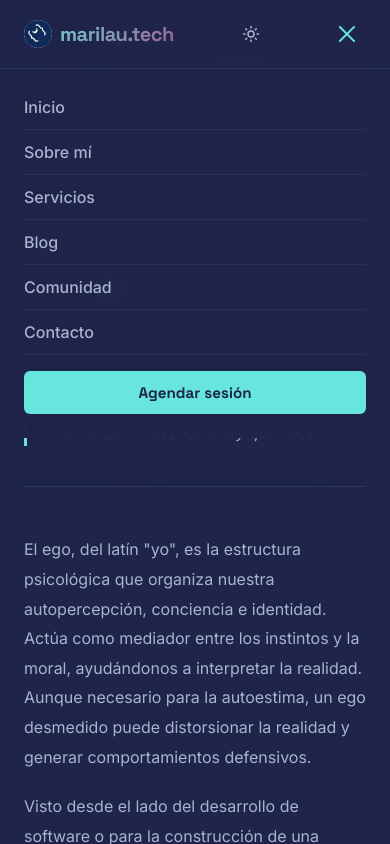
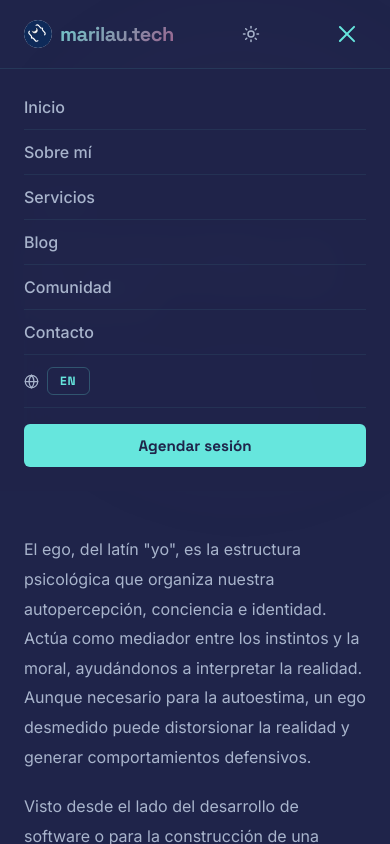
Before and after one commit to marlaurita/mi-web, a React (Vite) app: page /es/blog/ego-del-desarrollador in a window 390 px wide. Both pictures are taken after a click on the button 347 px from the left and 34 px from the top of the page. Shown: the top 844 px of the page. Built offline with nearby package versions, Linux system fonts and the light colour scheme.

Commit message:
feat: adding change languange in responsive size

```diff
--- a/src/components/Navbar/Navbar.css
+++ b/src/components/Navbar/Navbar.css
@@ -176,6 +176,18 @@
   font-weight: 500;
 }
 
+.navbar__mobile-lang {
+  display: flex;
+  align-items: center;
+  gap: 8px;
+  width: 100%;
+  padding: 12px 0;
+  border-bottom: 1px solid rgba(var(--accent-rgb), 0.07);
+  color: var(--color-textSecondary);
+  font-size: 1rem;
+  font-weight: 500;
+}
+
 .navbar__mobile-cta {
   margin-top: 16px;
   width: 100%;
--- a/src/components/Navbar/Navbar.jsx
+++ b/src/components/Navbar/Navbar.jsx
@@ -1,6 +1,6 @@
 import { useState, useEffect } from 'react'
 import { useNavigate } from 'react-router-dom'
-import { Sun, Moon } from 'lucide-react'
+import { Sun, Moon, Globe } from 'lucide-react'
 import { useLanguage } from '../../i18n/LanguageContext'
 import { useTheme } from '../../theme/ThemeContext'
 import './Navbar.css'
@@ -93,6 +93,10 @@ export default function Navbar() {
               {link.label}
             </button>
           ))}
+          <button className="navbar__mobile-lang" onClick={toggleLang} aria-label="Cambiar idioma">
+            <Globe size={15} />
+            <span className="navbar__lang-toggle">{lang === 'es' ? 'EN' : 'ES'}</span>
+          </button>
           <button className="navbar__mobile-cta" onClick={() => handleNav('contact')}>
             {nav.ctaLabel}
           </button>
```
